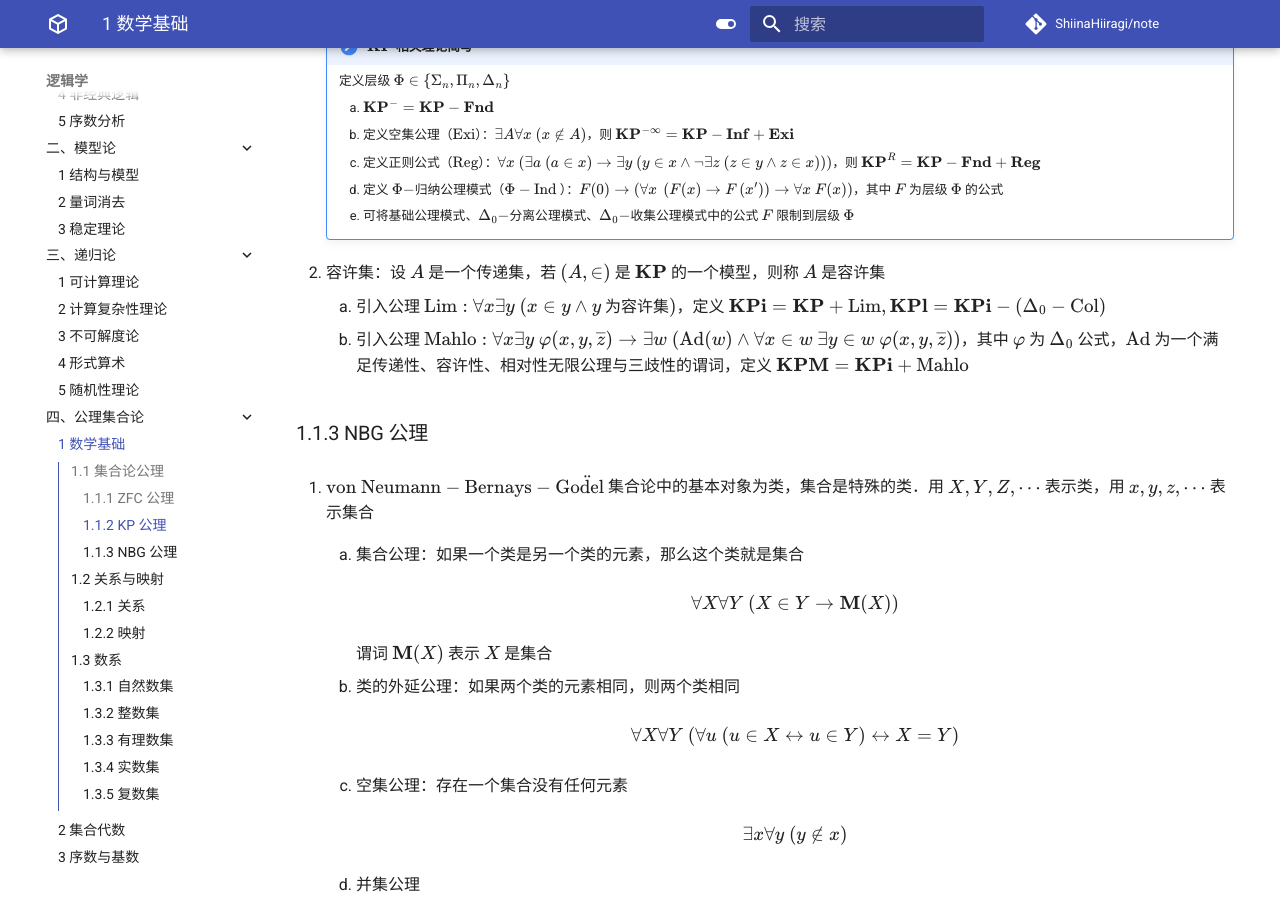
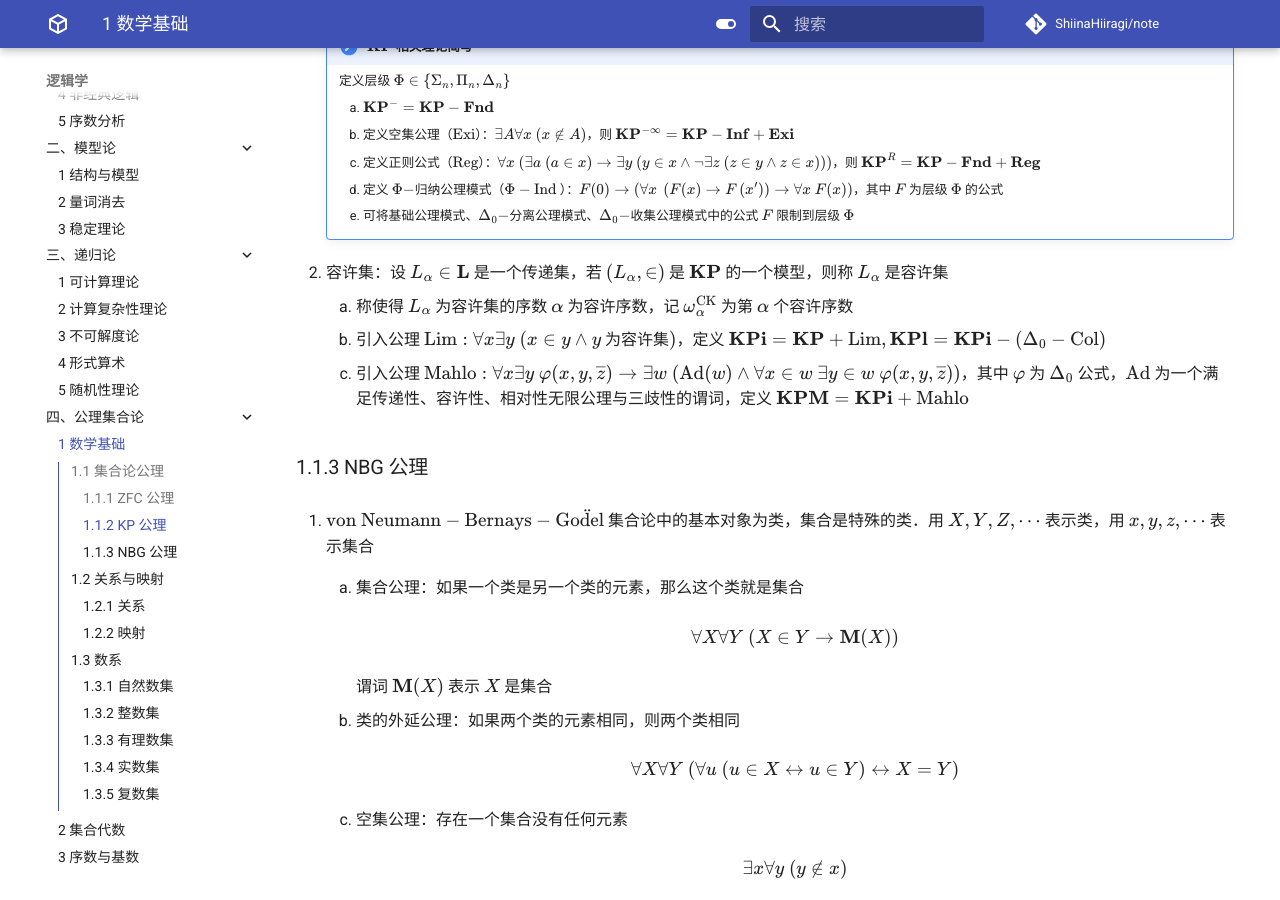
Before and after one commit to ShiinaHiiragi/note, an MkDocs documentation site: the page built from docs/logic/set/base.md, in a window 1280 px wide and 900 px high, scrolled down 6234 px. Built offline with MkDocs 1.6.1 and Material for MkDocs 9.7.7, drawn with Linux system fonts in a browser that asks for light colours; comment, search, counter and statistics services are not loaded.

Commit message:
add adm ord

```diff
--- a/docs/logic/set/base.md
+++ b/docs/logic/set/base.md
@@ -257,9 +257,10 @@
         4. 定义 $\Phi-$归纳公理模式（$\Phi-\text{Ind}$ ）：$F(0) \rightarrow\left(\forall x \ \left(F(x) \rightarrow F\left(x^{\prime}\right)\right) \rightarrow \forall x \ F(x)\right)$，其中 $F$ 为层级 $\Phi$ 的公式
         5. 可将基础公理模式、$\Delta_0-$分离公理模式、$\Delta_0-$收集公理模式中的公式 $F$ 限制到层级 $\Phi$
 
-2. 容许集：设 $A$ 是一个传递集，若 $(A, \in)$ 是 $\mathbf{KP}$ 的一个模型，则称 $A$ 是容许集
-    1. 引入公理 $\text{Lim}: \forall x \exists y \ (x \in y \wedge y$ 为容许集$)$，定义 $\mathbf{KPi} = \mathbf{KP} + \mathrm{Lim}, \mathbf{KPl} = \mathbf{KPi} - (\Delta_0-\text{Col})$
-    2. 引入公理 $\text{Mahlo}: \forall x \exists y \ \varphi(x, y, \overline{z}) \rightarrow \exists w \ (\operatorname{Ad}(w) \wedge \forall x \in w \ \exists y \in w \ \varphi(x, y, \overline{z}))$，其中 $\varphi$ 为 $\Delta_{0}$ 公式，$\operatorname{Ad}$ 为一个满足传递性、容许性、相对性无限公理与三歧性的谓词，定义 $\mathbf{KPM} = \mathbf{KPi} + \mathrm{Mahlo}$
+2. 容许集：设 $L_{\alpha} \in \mathbf L$ 是一个传递集，若 $(L_{\alpha}, \in)$ 是 $\mathbf{KP}$ 的一个模型，则称 $L_{\alpha}$ 是容许集
+    1. 称使得 $L_{\alpha}$ 为容许集的序数 $\alpha$ 为容许序数，记 $\omega_{\alpha}^{\mathrm{CK}}$ 为第 $\alpha$ 个容许序数
+    2. 引入公理 $\text{Lim}: \forall x \exists y \ (x \in y \wedge y$ 为容许集$)$，定义 $\mathbf{KPi} = \mathbf{KP} + \mathrm{Lim}, \mathbf{KPl} = \mathbf{KPi} - (\Delta_0-\text{Col})$
+    3. 引入公理 $\text{Mahlo}: \forall x \exists y \ \varphi(x, y, \overline{z}) \rightarrow \exists w \ (\operatorname{Ad}(w) \wedge \forall x \in w \ \exists y \in w \ \varphi(x, y, \overline{z}))$，其中 $\varphi$ 为 $\Delta_{0}$ 公式，$\operatorname{Ad}$ 为一个满足传递性、容许性、相对性无限公理与三歧性的谓词，定义 $\mathbf{KPM} = \mathbf{KPi} + \mathrm{Mahlo}$
 
 ### 1.1.3 NBG 公理
 1. $\text{von Neumann}-\text{Bernays}-\text{G}\ddot{\mathrm{o}\text{del}}$ 集合论中的基本对象为类，集合是特殊的类．用 $X, Y, Z, \cdots$ 表示类，用 $x, y, z, \cdots$ 表示集合
```
Also changed, not shown: docs/logic/prf/ord.md (+8 -0 lines).
